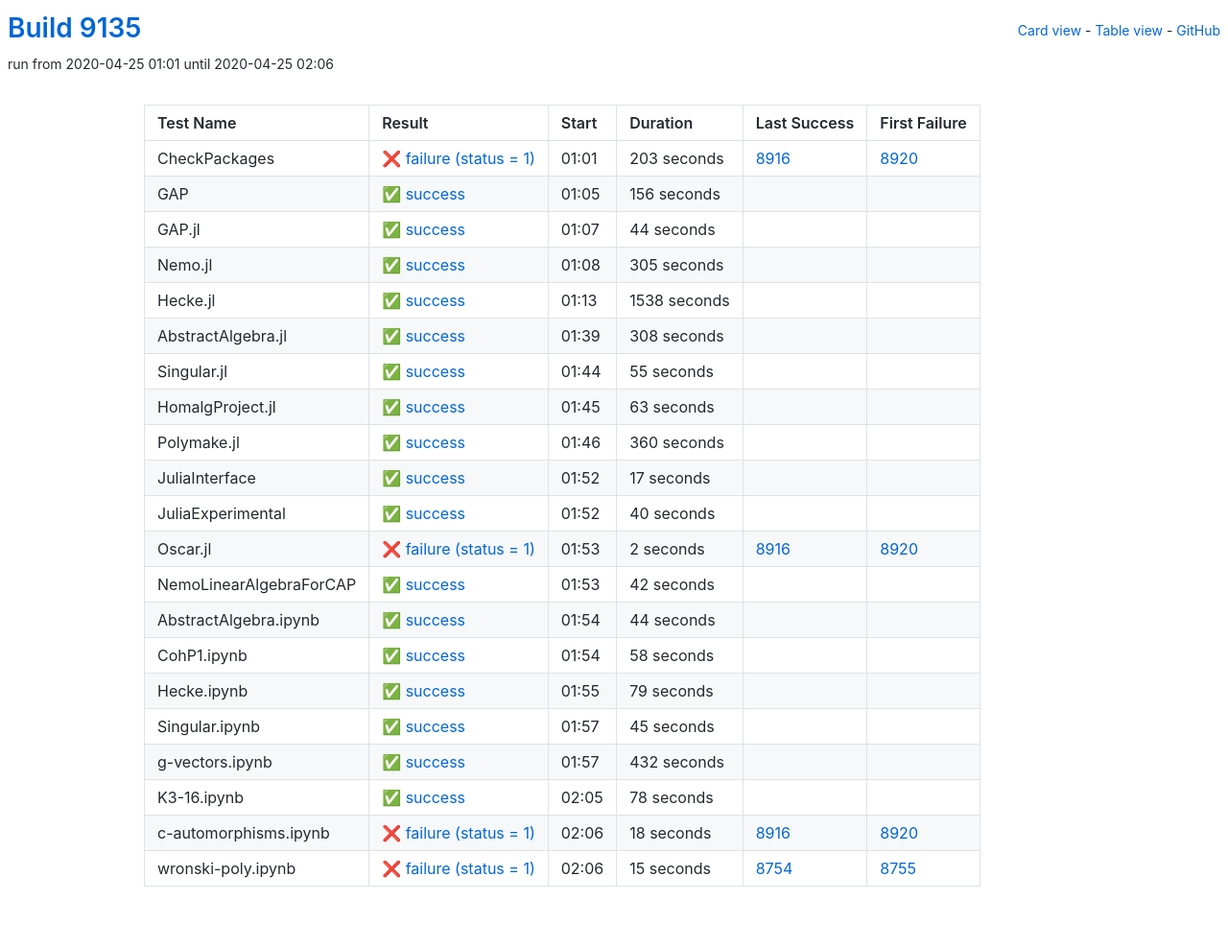
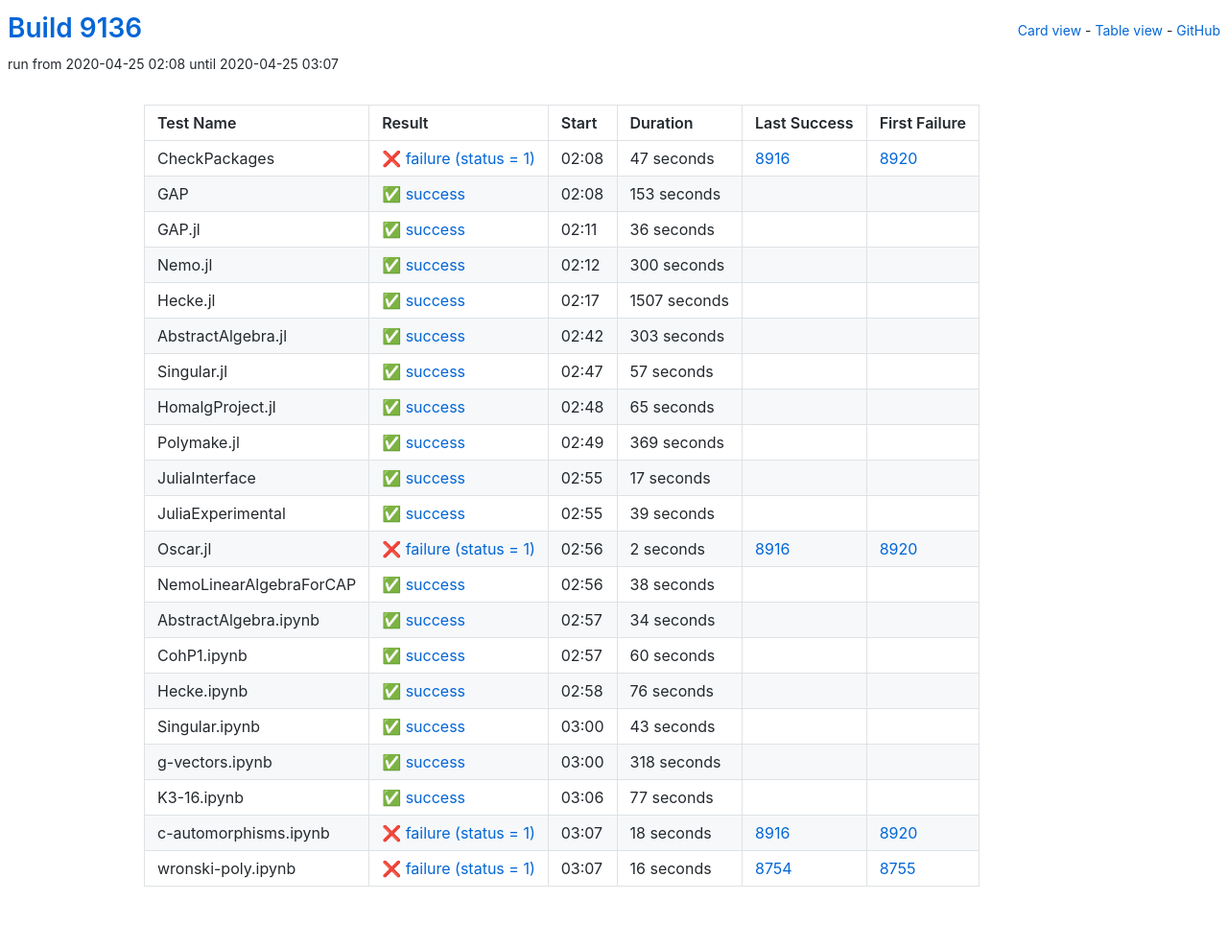
Before and after one commit to oscar-system/oscar-ci-status, a Jekyll site: the page built from table.html, in a window 1280 px wide. Shown: the whole page at 96% size. Built offline with Jekyll 4.4.1, drawn with Linux system fonts in a browser that asks for light colours.

Commit message:
Build 9136

```diff
--- a/_data/ci.yml
+++ b/_data/ci.yml
@@ -1,104 +1,104 @@
-build: 9135
-build_url: https://oscarci.mathematik.uni-kl.de/job/oscar/9135/
+build: 9136
+build_url: https://oscarci.mathematik.uni-kl.de/job/oscar/9136/
 job: oscar
 tests:
-- duration: 203
+- duration: 47
   exitcode: 1
   first_failure: 8920
   first_failure_url: https://oscarci.mathematik.uni-kl.de/job/oscar/8920/
   last_success: 8916
   last_success_url: https://oscarci.mathematik.uni-kl.de/job/oscar/8916/
-  log: https://oscarci.mathematik.uni-kl.de/job/oscar/9135/artifact/logs/build-9135/CheckPackages.log
+  log: https://oscarci.mathematik.uni-kl.de/job/oscar/9136/artifact/logs/build-9136/CheckPackages.log
   name: CheckPackages
-  start: 2020-04-25 01:01
+  start: 2020-04-25 02:08
   status: failure
   success: false
-- duration: 156
+- duration: 153
   exitcode: 0
   first_failure: false
   first_failure_url: null
   last_success: false
   last_success_url: null
-  log: https://oscarci.mathematik.uni-kl.de/job/oscar/9135/artifact/logs/build-9135/GAP.log
+  log: https://oscarci.mathematik.uni-kl.de/job/oscar/9136/artifact/logs/build-9136/GAP.log
   name: GAP
-  start: 2020-04-25 01:05
+  start: 2020-04-25 02:08
   status: success
   success: true
-- duration: 44
+- duration: 36
   exitcode: 0
   first_failure: false
   first_failure_url: null
   last_success: false
   last_success_url: null
-  log: https://oscarci.mathematik.uni-kl.de/job/oscar/9135/artifact/logs/build-9135/GAP.jl.log
+  log: https://oscarci.mathematik.uni-kl.de/job/oscar/9136/artifact/logs/build-9136/GAP.jl.log
   name: GAP.jl
-  start: 2020-04-25 01:07
+  start: 2020-04-25 02:11
   status: success
   success: true
-- duration: 305
+- duration: 300
   exitcode: 0
   first_failure: false
   first_failure_url: null
   last_success: false
   last_success_url: null
-  log: https://oscarci.mathematik.uni-kl.de/job/oscar/9135/artifact/logs/build-9135/Nemo.jl.log
+  log: https://oscarci.mathematik.uni-kl.de/job/oscar/9136/artifact/logs/build-9136/Nemo.jl.log
   name: Nemo.jl
-  start: 2020-04-25 01:08
+  start: 2020-04-25 02:12
   status: success
   success: true
-- duration: 1538
+- duration: 1507
   exitcode: 0
   first_failure: false
   first_failure_url: null
   last_success: false
   last_success_url: null
-  log: https://oscarci.mathematik.uni-kl.de/job/oscar/9135/artifact/logs/build-9135/Hecke.jl.log
+  log: https://oscarci.mathematik.uni-kl.de/job/oscar/9136/artifact/logs/build-9136/Hecke.jl.log
   name: Hecke.jl
-  start: 2020-04-25 01:13
+  start: 2020-04-25 02:17
   status: success
   success: true
-- duration: 308
+- duration: 303
   exitcode: 0
   first_failure: false
   first_failure_url: null
   last_success: false
   last_success_url: null
-  log: https://oscarci.mathematik.uni-kl.de/job/oscar/9135/artifact/logs/build-9135/AbstractAlgebra.jl.log
+  log: https://oscarci.mathematik.uni-kl.de/job/oscar/9136/artifact/logs/build-9136/AbstractAlgebra.jl.log
   name: AbstractAlgebra.jl
-  start: 2020-04-25 01:39
+  start: 2020-04-25 02:42
   status: success
   success: true
-- duration: 55
+- duration: 57
   exitcode: 0
   first_failure: false
   first_failure_url: null
   last_success: false
   last_success_url: null
-  log: https://oscarci.mathematik.uni-kl.de/job/oscar/9135/artifact/logs/build-9135/Singular.jl.log
+  log: https://oscarci.mathematik.uni-kl.de/job/oscar/9136/artifact/logs/build-9136/Singular.jl.log
   name: Singular.jl
-  start: 2020-04-25 01:44
+  start: 2020-04-25 02:47
   status: success
   success: true
-- duration: 63
+- duration: 65
   exitcode: 0
   first_failure: false
   first_failure_url: null
   last_success: false
   last_success_url: null
-  log: https://oscarci.mathematik.uni-kl.de/job/oscar/9135/artifact/logs/build-9135/HomalgProject.jl.log
+  log: https://oscarci.mathematik.uni-kl.de/job/oscar/9136/artifact/logs/build-9136/HomalgProject.jl.log
   name: HomalgProject.jl
-  start: 2020-04-25 01:45
+  start: 2020-04-25 02:48
   status: success
   success: true
-- duration: 360
+- duration: 369
   exitcode: 0
   first_failure: false
   first_failure_url: null
   last_success: false
   last_success_url: null
-  log: https://oscarci.mathematik.uni-kl.de/job/oscar/9135/artifact/logs/build-9135/Polymake.jl.log
+  log: https://oscarci.mathematik.uni-kl.de/job/oscar/9136/artifact/logs/build-9136/Polymake.jl.log
   name: Polymake.jl
-  start: 2020-04-25 01:46
+  start: 2020-04-25 02:49
   status: success
   success: true
 - duration: 17
@@ -107,20 +107,20 @@
   first_failure_url: null
   last_success: false
   last_success_url: null
-  log: https://oscarci.mathematik.uni-kl.de/job/oscar/9135/artifact/logs/build-9135/JuliaInterface.log
+  log: https://oscarci.mathematik.uni-kl.de/job/oscar/9136/artifact/logs/build-9136/JuliaInterface.log
   name: JuliaInterface
-  start: 2020-04-25 01:52
+  start: 2020-04-25 02:55
   status: success
   success: true
-- duration: 40
+- duration: 39
   exitcode: 0
   first_failure: false
   first_failure_url: null
   last_success: false
   last_success_url: null
-  log: https://oscarci.mathematik.uni-kl.de/job/oscar/9135/artifact/logs/build-9135/JuliaExperimental.log
+  log: https://oscarci.mathematik.uni-kl.de/job/oscar/9136/artifact/logs/build-9136/JuliaExperimental.log
   name: JuliaExperimental
-  start: 2020-04-25 01:52
+  start: 2020-04-25 02:55
   status: success
   success: true
 - duration: 2
@@ -129,86 +129,86 @@
   first_failure_url: https://oscarci.mathematik.uni-kl.de/job/oscar/8920/
   last_success: 8916
   last_success_url: https://oscarci.mathematik.uni-kl.de/job/oscar/8916/
-  log: https://oscarci.mathematik.uni-kl.de/job/oscar/9135/artifact/logs/build-9135/Oscar.jl.log
+  log: https://oscarci.mathematik.uni-kl.de/job/oscar/9136/artifact/logs/build-9136/Oscar.jl.log
   name: Oscar.jl
-  start: 2020-04-25 01:53
+  start: 2020-04-25 02:56
   status: failure
   success: false
-- duration: 42
+- duration: 38
   exitcode: 0
   first_failure: false
   first_failure_url: null
   last_success: false
   last_success_url: null
-  log: https://oscarci.mathematik.uni-kl.de/job/oscar/9135/artifact/logs/build-9135/NemoLinearAlgebraForCAP.log
+  log: https://oscarci.mathematik.uni-kl.de/job/oscar/9136/artifact/logs/build-9136/NemoLinearAlgebraForCAP.log
   name: NemoLinearAlgebraForCAP
-  start: 2020-04-25 01:53
+  start: 2020-04-25 02:56
   status: success
   success: true
-- duration: 44
+- duration: 34
   exitcode: 0
   first_failure: false
   first_failure_url: null
   last_success: false
   last_success_url: null
-  log: https://oscarci.mathematik.uni-kl.de/job/oscar/9135/artifact/logs/build-9135/AbstractAlgebra.ipynb.log
+  log: https://oscarci.mathematik.uni-kl.de/job/oscar/9136/artifact/logs/build-9136/AbstractAlgebra.ipynb.log
   name: AbstractAlgebra.ipynb
-  start: 2020-04-25 01:54
+  start: 2020-04-25 02:57
   status: success
   success: true
-- duration: 58
+- duration: 60
   exitcode: 0
   first_failure: false
   first_failure_url: null
   last_success: false
   last_success_url: null
-  log: https://oscarci.mathematik.uni-kl.de/job/oscar/9135/artifact/logs/build-9135/CohP1.ipynb.log
+  log: https://oscarci.mathematik.uni-kl.de/job/oscar/9136/artifact/logs/build-9136/CohP1.ipynb.log
   name: CohP1.ipynb
-  start: 2020-04-25 01:54
+  start: 2020-04-25 02:57
   status: success
   success: true
-- duration: 79
+- duration: 76
   exitcode: 0
   first_failure: false
   first_failure_url: null
   last_success: false
   last_success_url: null
-  log: https://oscarci.mathematik.uni-kl.de/job/oscar/9135/artifact/logs/build-9135/Hecke.ipynb.log
+  log: https://oscarci.mathematik.uni-kl.de/job/oscar/9136/artifact/logs/build-9136/Hecke.ipynb.log
   name: Hecke.ipynb
-  start: 2020-04-25 01:55
+  start: 2020-04-25 02:58
   status: success
   success: true
-- duration: 45
+- duration: 43
   exitcode: 0
   first_failure: false
   first_failure_url: null
   last_success: false
   last_success_url: null
-  log: https://oscarci.mathematik.uni-kl.de/job/oscar/9135/artifact/logs/build-9135/Singular.ipynb.log
+  log: https://oscarci.mathematik.uni-kl.de/job/oscar/9136/artifact/logs/build-9136/Singular.ipynb.log
   name: Singular.ipynb
-  start: 2020-04-25 01:57
+  start: 2020-04-25 03:00
   status: success
   success: true
-- duration: 432
+- duration: 318
   exitcode: 0
   first_failure: false
   first_failure_url: null
   last_success: false
   last_success_url: null
-  log: https://oscarci.mathematik.uni-kl.de/job/oscar/9135/artifact/logs/build-9135/g-vectors.ipynb.log
+  log: https://oscarci.mathematik.uni-kl.de/job/oscar/9136/artifact/logs/build-9136/g-vectors.ipynb.log
   name: g-vectors.ipynb
-  start: 2020-04-25 01:57
+  start: 2020-04-25 03:00
   status: success
   success: true
-- duration: 78
+- duration: 77
   exitcode: 0
   first_failure: false
   first_failure_url: null
   last_success: false
   last_success_url: null
-  log: https://oscarci.mathematik.uni-kl.de/job/oscar/9135/artifact/logs/build-9135/K3-16.ipynb.log
+  log: https://oscarci.mathematik.uni-kl.de/job/oscar/9136/artifact/logs/build-9136/K3-16.ipynb.log
   name: K3-16.ipynb
-  start: 2020-04-25 02:05
+  start: 2020-04-25 03:06
   status: success
   success: true
 - duration: 18
@@ -217,19 +217,19 @@
   first_failure_url: https://oscarci.mathematik.uni-kl.de/job/oscar/8920/
   last_success: 8916
   last_success_url: https://oscarci.mathematik.uni-kl.de/job/oscar/8916/
-  log: https://oscarci.mathematik.uni-kl.de/job/oscar/9135/artifact/logs/build-9135/c-automorphisms.ipynb.log
+  log: https://oscarci.mathematik.uni-kl.de/job/oscar/9136/artifact/logs/build-9136/c-automorphisms.ipynb.log
   name: c-automorphisms.ipynb
-  start: 2020-04-25 02:06
+  start: 2020-04-25 03:07
   status: failure
   success: false
-- duration: 15
+- duration: 16
   exitcode: 1
   first_failure: 8755
   first_failure_url: https://oscarci.mathematik.uni-kl.de/job/oscar/8755/
   last_success: 8754
   last_success_url: https://oscarci.mathematik.uni-kl.de/job/oscar/8754/
-  log: https://oscarci.mathematik.uni-kl.de/job/oscar/9135/artifact/logs/build-9135/wronski-poly.ipynb.log
+  log: https://oscarci.mathematik.uni-kl.de/job/oscar/9136/artifact/logs/build-9136/wronski-poly.ipynb.log
   name: wronski-poly.ipynb
-  start: 2020-04-25 02:06
+  start: 2020-04-25 03:07
   status: failure
   success: false
```
Also changed, not shown: README.md.
